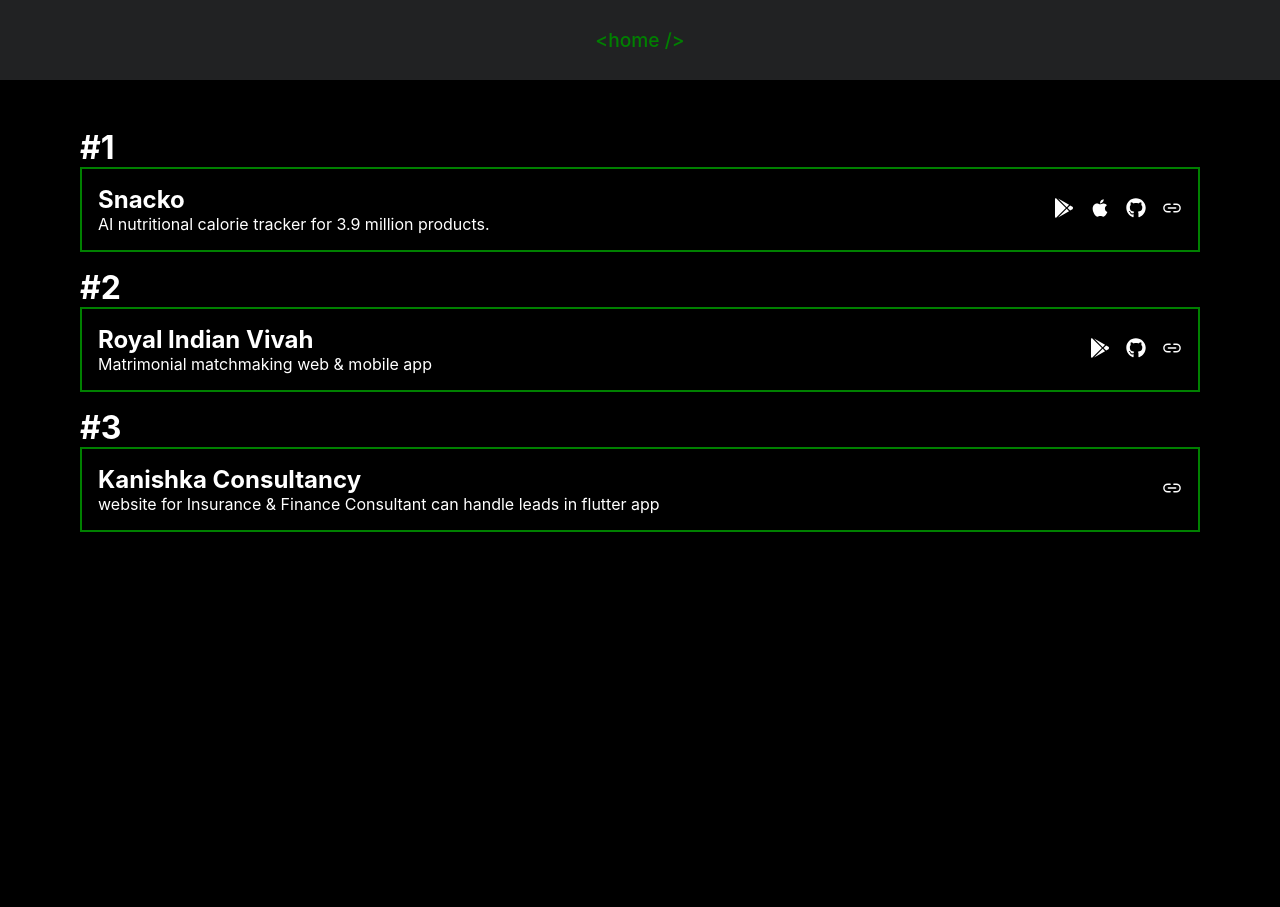
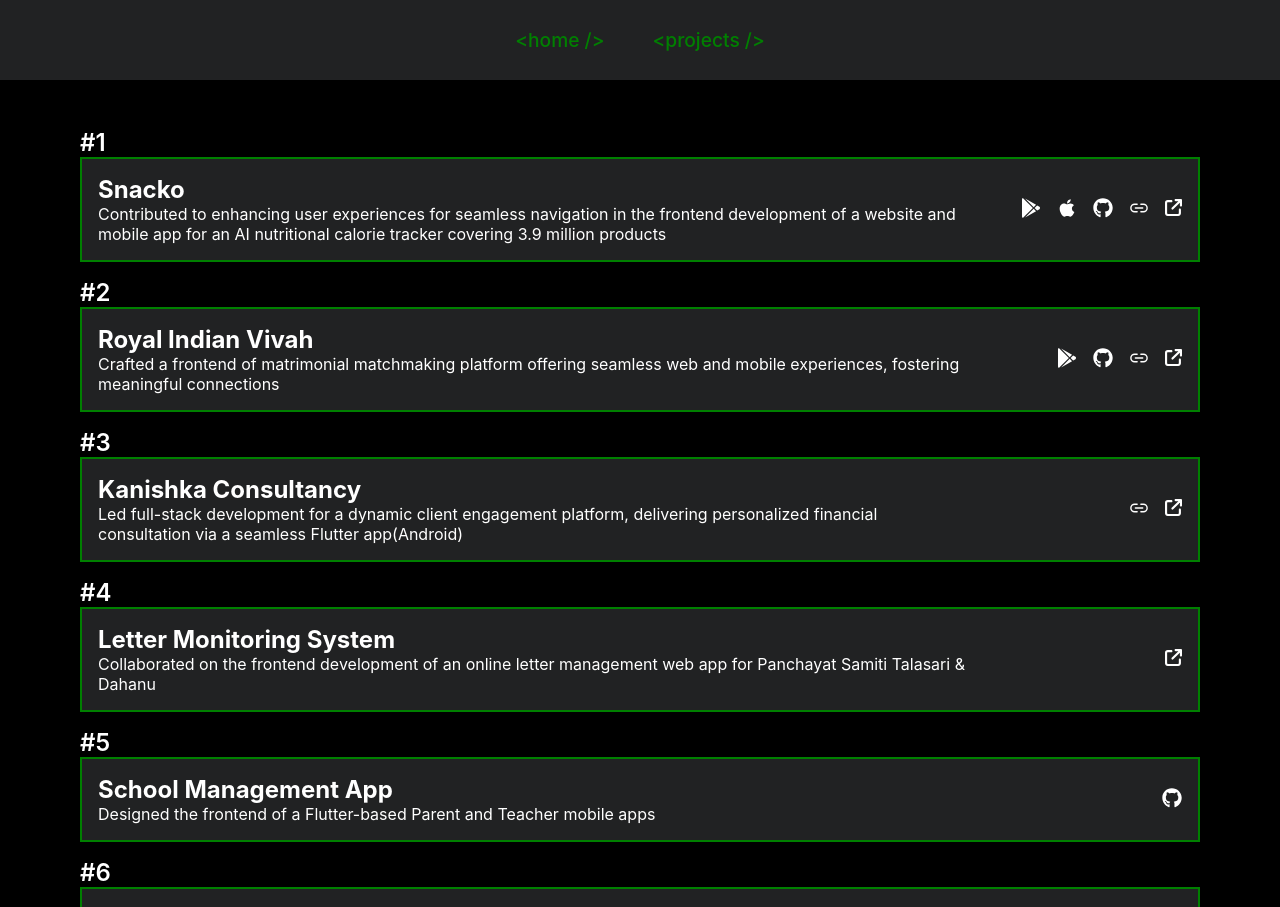
Before and after one commit to udayvasave/My_Portfolio, a React (Create React App) app: page /AllProjects in a window 1280 px wide. Shown: the top 907 px of the page. Before the commit the page ends 800 px from the top, so only its background shows below. Built offline with nearby package versions, Linux system fonts and the light colour scheme; a web font is replaced by a local one.

Commit message:
added projects

```diff
--- a/src/App.js
+++ b/src/App.js
@@ -45,6 +45,7 @@
 import Project3 from './Components/Project3';
 import Project4 from './Components/Project4';
 import AllProjects from './Components/AllProjects';
+import AllProjectList from './Components/AllProjectList';
 
 function App() {
   return (
@@ -57,6 +58,7 @@
         <Route path="/Project3" element={<Project3 />} />
         <Route path="/Project4" element={<Project4 />} />
         <Route path="/AllProjects" element={<AllProjects />} />
+        {/* <Route path="/AllProjectList" element={<AllProjectList />} /> */}
       </Routes>
     </BrowserRouter>
   );
--- a/src/Components/AllProjectList.jsx
+++ b/src/Components/AllProjectList.jsx
@@ -4,13 +4,15 @@
 import { FaGithub } from "react-icons/fa";
 import { FaGooglePlay } from "react-icons/fa";
 import { FaApple } from "react-icons/fa";
+import { FaArrowUpRightFromSquare } from "react-icons/fa6";
+import { Link } from 'react-router-dom';
 
 const AllProjectList = ({title, description, number, links}) => {
   return (
     <>
       <div className="snackoProject-allproject">
         <div className="numbering-projects">
-          <span style={{ fontSize: "2rem", fontWeight: "bold" }}>{number}</span>
+          <span style={{ fontSize: "1.5rem", fontWeight: "600" }}>{number}</span>
         </div>
         <div className="snacko1 list-container-allproject">
           <div className="proDescrp">
@@ -56,6 +58,14 @@
               </a>
             )}
 
+            {links.projectPage && (
+                <Link to={links.projectPage}>
+                <span>
+                  <FaArrowUpRightFromSquare size={17} />
+                </span>
+              </Link>
+            )}
+
           </div>
         </div>
         </div>
--- a/src/Components/AllProjects.jsx
+++ b/src/Components/AllProjects.jsx
@@ -2,51 +2,118 @@
 import "./allproject.css";
 import Navbar2 from "./Navbar2";
 import AllProjectList from "./AllProjectList";
+import { useEffect } from "react";
 
 const AllProjects = () => {
-  const projectSnacko =
-    {
+  const ScrollToTopOnMount = () => {
+    useEffect(() => {
+      window.scrollTo(0, 0);
+    }, []); // Empty dependency array ensures this effect runs only once on component mount
+
+    return null; // This component doesn't render anything
+  };
+
+  const projectSnacko = {
     number: "#1",
     title: "Snacko",
-      description: "AI nutritional calorie tracker for 3.9 million products.",
+    description:
+      "Contributed to enhancing user experiences for seamless navigation in the frontend development of a website and mobile app for an AI nutritional calorie tracker covering 3.9 million products",
     linkss: {
       github: "https://github.com/udayvasave",
       url: "https://snacko.health/",
-        playstore:"https://play.google.com/store/apps/details?id=health.snacko",
-        apple:"https://apps.apple.com/us/app/snacko-it/id6450678993",
+      playstore: "https://play.google.com/store/apps/details?id=health.snacko",
+      apple: "https://apps.apple.com/us/app/snacko-it/id6450678993",
+      projectPage: "/Project2",
     },
-    }
+  };
 
-
-  const projectRoyalIndianVivah =
-    {
+  const projectRoyalIndianVivah = {
     number: "#2",
     title: "Royal Indian Vivah",
-      description: "Matrimonial matchmaking web & mobile app",
+    description:
+      "Crafted a frontend of matrimonial matchmaking platform offering seamless web and mobile experiences, fostering meaningful connections",
     linkss: {
       github: "https://github.com/udayvasave",
-        url: "https://snacko.health/",
-        playstore:"https://play.google.com/store/apps/details?id=health.snacko",
+      url: "https://app.royalindianvivah.com",
+      playstore: "https://play.google.com/store/apps/details?id=com.royal_indian_vivah&hl=en&gl=US",
       // apple:"https://apps.apple.com/us/app/snacko-it/id6450678993",
+      projectPage: "/Project1",
     },
-    }
+  };
 
-    const projectKanishkaConsultancy =
-    {
+  const projectKanishkaConsultancy = {
     number: "#3",
     title: "Kanishka Consultancy",
-      description: "website for Insurance & Finance Consultant can handle leads in flutter app",
+    description:
+      "Led full-stack development for a dynamic client engagement platform, delivering personalized financial consultation via a seamless Flutter app(Android)",
     linkss: {
       // github: "https://github.com/udayvasave",
       url: "https://sidesambare.in",
       // playstore:"https://play.google.com/store/apps/details?id=health.snacko",
       // apple:"https://apps.apple.com/us/app/snacko-it/id6450678993",
+      projectPage: "/Project3",
     },
-    }
+  };
 
+  const projectTapalMonitoringSystem = {
+    number: "#4",
+    title: "Letter Monitoring System ",
+    description:
+      "Collaborated on the frontend development of an online letter management web app for Panchayat Samiti Talasari & Dahanu",
+    linkss: {
+      // github: "https://github.com/udayvasave",
+      // url: "https://sidesambare.in",
+      // playstore:"https://play.google.com/store/apps/details?id=health.snacko",
+      // apple:"https://apps.apple.com/us/app/snacko-it/id6450678993",
+      projectPage: "/Project4",
+    },
+  };
+
+  const projectSchoolManagementSystem = {
+    number: "#5",
+    title: "School Management App",
+    description:
+      "Designed the frontend of a Flutter-based Parent and Teacher mobile apps",
+    linkss: {
+      github: "https://github.com/udayvasave",
+      // url: "https://sidesambare.in",
+      // playstore:"https://play.google.com/store/apps/details?id=health.snacko",
+      // apple:"https://apps.apple.com/us/app/snacko-it/id6450678993",
+      // projectPage:'/Project2'
+    },
+  };
+
+  const projectTravelrideGoa = {
+    number: "#6",
+    title: "Travelride Goa",
+    description:
+      "Developed frontend for a static tourist website spotlighting Goa's landmarks, cuisine, entertainment, accommodations, and experiences",
+    linkss: {
+      github: "https://github.com/udayvasave/Travelride_Goa/",
+      url: "https://travellridegoa.netlify.app/",
+      // playstore:"https://play.google.com/store/apps/details?id=health.snacko",
+      // apple:"https://apps.apple.com/us/app/snacko-it/id6450678993",
+      // projectPage:'/Project2'
+    },
+  };
+
+  const projectmamachaGaonResort = {
+    number: "#7",
+    title: "Mama Cha Gaon Resort",
+    description:
+      "Created a comprehensive website tailored to showcase the unique offerings and amenities of a luxurious resort",
+    linkss: {
+      github: "https://github.com/udayvasave/Mama-cha-gaon-Resort",
+      url: "https://mamachagaonresortt.netlify.app/",
+      // playstore:"https://play.google.com/store/apps/details?id=health.snacko",
+      // apple:"https://apps.apple.com/us/app/snacko-it/id6450678993",
+      // projectPage:'/Project2'
+    },
+  };
 
   return (
     <>
+      <ScrollToTopOnMount />
       <Navbar2 />
       <div className="All-projects">
         <AllProjectList
@@ -55,7 +122,7 @@
           number={projectSnacko.number}
           links={projectSnacko.linkss}
         />
-        <div className="sizedbox" style={{height:'1rem'}}></div>
+        <div className="sizedbox" style={{ height: "1rem" }}></div>
 
         <AllProjectList
           title={projectRoyalIndianVivah.title}
@@ -63,7 +130,7 @@
           number={projectRoyalIndianVivah.number}
           links={projectRoyalIndianVivah.linkss}
         />
-         <div className="sizedbox" style={{height:'1rem'}}></div>
+        <div className="sizedbox" style={{ height: "1rem" }}></div>
 
         <AllProjectList
           title={projectKanishkaConsultancy.title}
@@ -71,6 +138,38 @@
           number={projectKanishkaConsultancy.number}
           links={projectKanishkaConsultancy.linkss}
         />
+        <div className="sizedbox" style={{ height: "1rem" }}></div>
+
+        <AllProjectList
+          title={projectTapalMonitoringSystem.title}
+          description={projectTapalMonitoringSystem.description}
+          number={projectTapalMonitoringSystem.number}
+          links={projectTapalMonitoringSystem.linkss}
+        />
+        <div className="sizedbox" style={{ height: "1rem" }}></div>
+
+        <AllProjectList
+          title={projectSchoolManagementSystem.title}
+          description={projectSchoolManagementSystem.description}
+          number={projectSchoolManagementSystem.number}
+          links={projectSchoolManagementSystem.linkss}
+        />
+        <div className="sizedbox" style={{ height: "1rem" }}></div>
+
+        <AllProjectList
+          title={projectTravelrideGoa.title}
+          description={projectTravelrideGoa.description}
+          number={projectTravelrideGoa.number}
+          links={projectTravelrideGoa.linkss}
+        />
+        <div className="sizedbox" style={{ height: "1rem" }}></div>
+
+        <AllProjectList
+          title={projectmamachaGaonResort.title}
+          description={projectmamachaGaonResort.description}
+          number={projectmamachaGaonResort.number}
+          links={projectmamachaGaonResort.linkss}
+        />
       </div>
     </>
   );
--- a/src/Components/Navbar2.jsx
+++ b/src/Components/Navbar2.jsx
@@ -49,9 +49,9 @@
           <Link to="/"  >{'<home />'}</Link>
           {/* <a onClick={() => scrollToSection('home')}> {'<home />'}</a> */}
         </li>
-        {/* <li>
-          <Link to="/#sec2">{'<skills />'}</Link>
-        </li> */}
+        <li>
+          <Link to="/AllProjects">{'<projects />'}</Link>
+        </li>
 
         {/* <li> */}
         {/* <Link to="/#section3">{'<work />'}</Link> */}
--- a/src/Components/allproject.css
+++ b/src/Components/allproject.css
@@ -27,19 +27,22 @@
     border: 2px solid green;
    display: flex;
    flex-direction: row;
+   background-color: #212223;
 }
 .proDescrp{
     display: flex;
-    width: 70%;
+    width: 80%;
     flex-direction: column;
+
 }
 .linksAllpro{
 display: flex;
 align-items: center;
 justify-content: flex-end;
-width: 30%;
+width: 20%;
 gap: 16px;
 }
+
 
 
 
```
Lines whose indentation alone changed are shown as unchanged.
